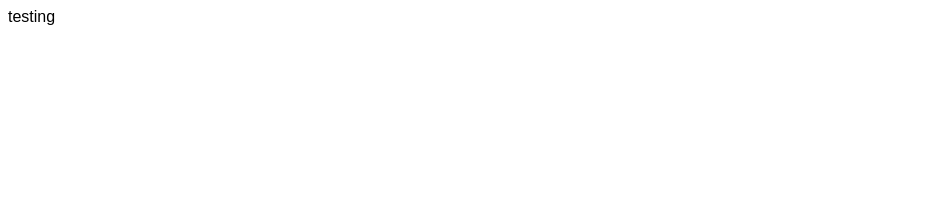
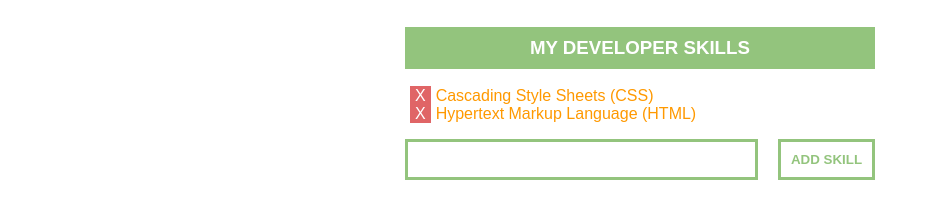
Before and after one commit to Loquen/my-dev-skills-lab, a plain HTML site: page index.html in a window 1280 px wide. Shown: the whole page, without its empty margins (0-929 px from the left). Drawn offline with nearby package versions, Linux system fonts and the light colour scheme.

Commit message:
basic layout finished

```diff
--- a/css/main.css
+++ b/css/main.css
@@ -1,3 +1,49 @@
 body {
     font-family: Arial, Helvetica, sans-serif;
+    display: flex;
+    flex-direction: column;
+    justify-content: center;
+    align-items: center;
 }
+
+h3 {
+    padding: 10px;
+    text-align: center;
+    color: white;
+    background-color: #93c47d;
+    width: 450px;
+}
+
+ul {
+    justify-self: flex-start;
+    list-style: none;
+    padding: 0;
+}
+
+li{
+    color: #ff9900;
+    padding: 0;
+    margin: 10px, 5px;
+}
+
+li span {
+    color: white;
+    background-color: #e06566;
+    padding: 1px 5px;
+    margin: 10px 5px;
+}
+
+button {
+    border:3px solid #93c47d;
+    background-color: white;
+    color: #93c47d;
+    padding: 10px 10px;
+    font-weight: bold;
+    margin-left: 20px;
+}
+
+input {
+    width: 327px;
+    border: 3px solid #93c47d;
+    padding: 10px 10px;
+}
--- a/index.html
+++ b/index.html
@@ -10,9 +10,16 @@
         integrity="sha256-FgpCb/KJQlLNfOu91ta32o/NMZxltwRo8QtmkMRdAu8="
         crossorigin="anonymous"></script>
     <script defer src="js/main.js"></script>
-    <title>Document</title>
+    <title>My Developer Skills</title>
 </head>
 <body>
-    testing
+    <main>
+        <h3>MY DEVELOPER SKILLS</h3>
+        <ul>
+            <li><span>X</span>Cascading Style Sheets (CSS)</li>
+            <li><span>X</span>Hypertext Markup Language (HTML)</li>
+        </ul>
+        <input type="text"><button>ADD SKILL</button>
+    </main>
 </body>
 </html>
```
